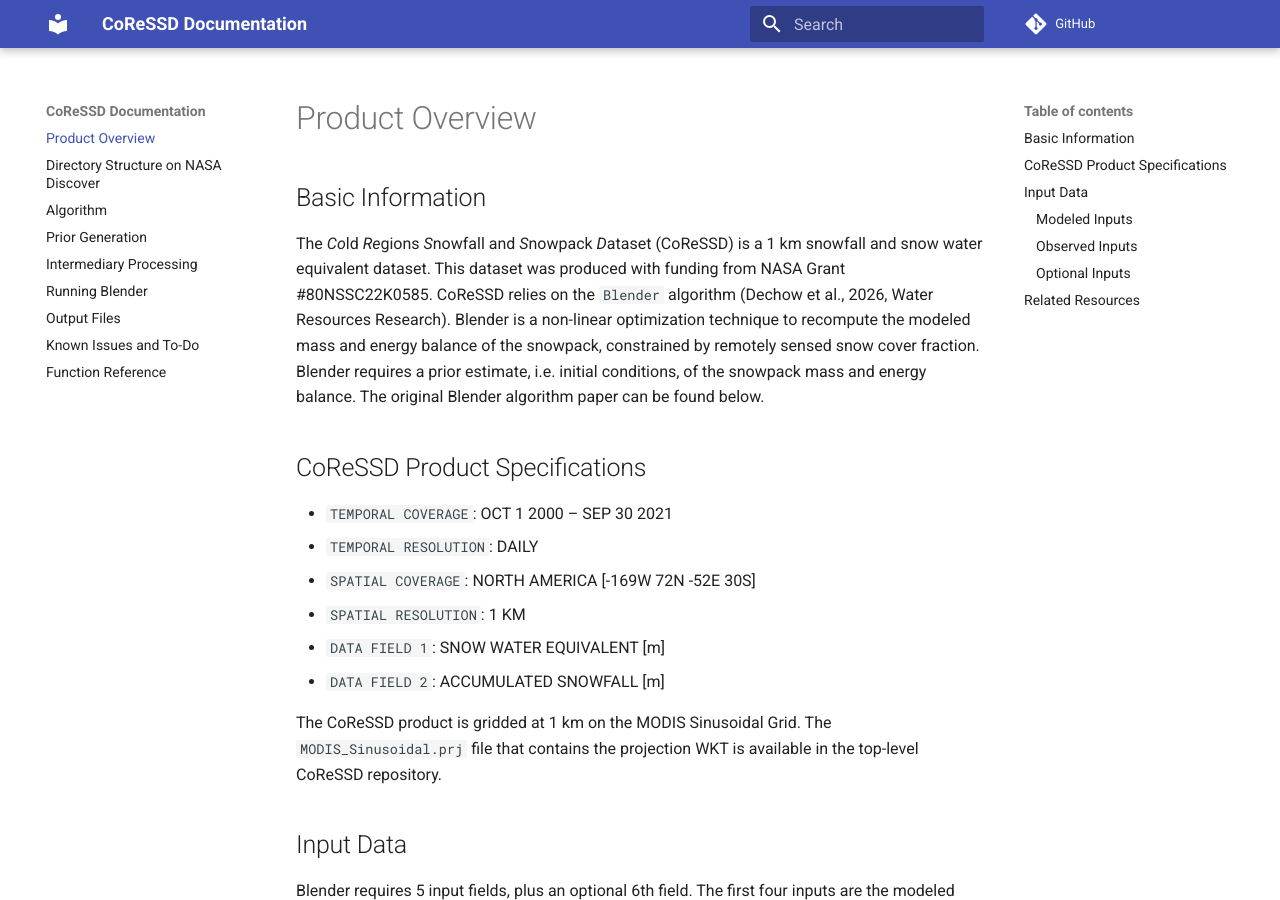
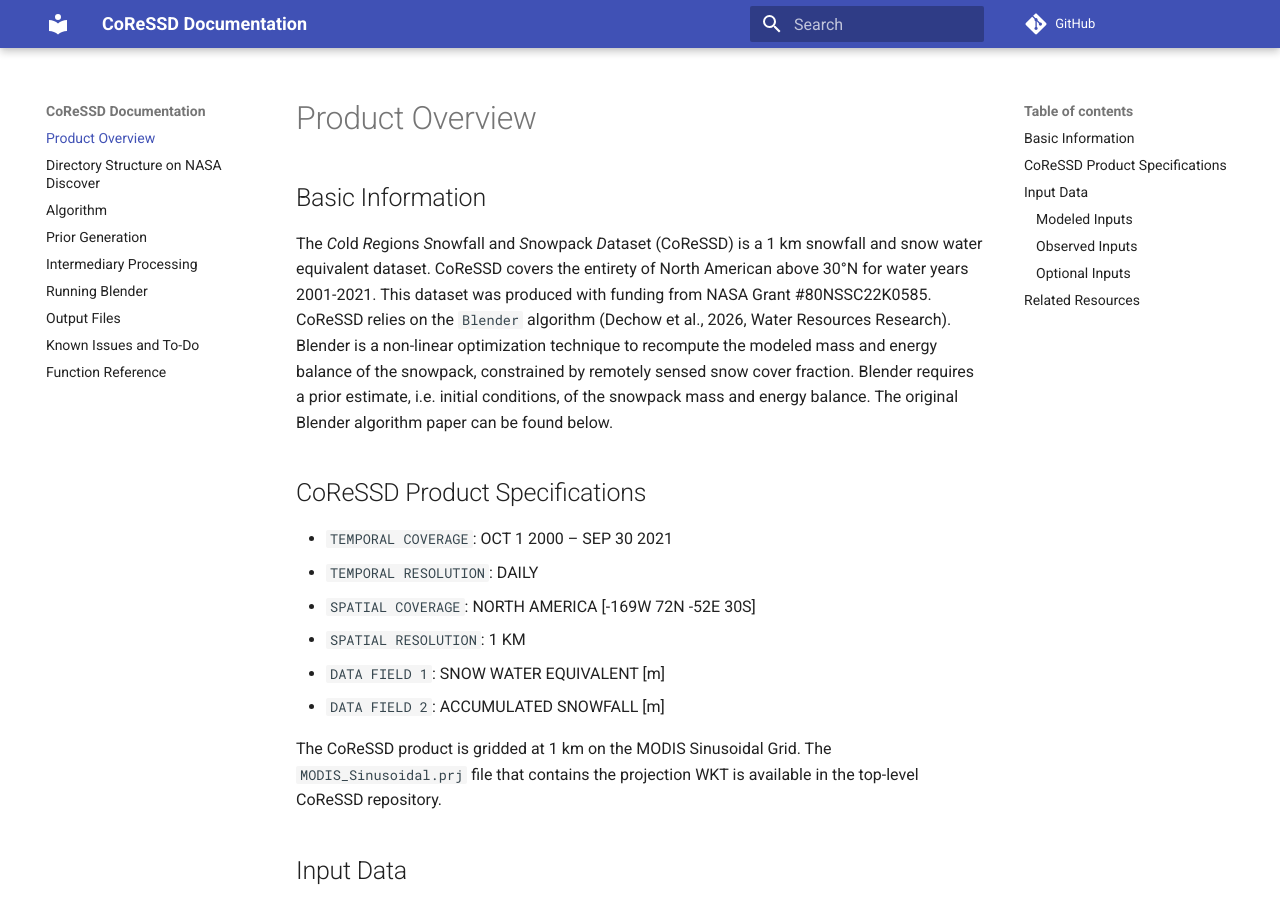
Before and after one commit to dechowjack/coressd-docs, an MkDocs documentation site: the page built from docs/index.md, in a window 1280 px wide and 900 px high. Built offline with MkDocs 1.6.1 and Material for MkDocs 9.7.7, drawn with Linux system fonts in a browser that asks for light colours; comment, search, counter and statistics services are not loaded.

Commit message:
Update to index doc

```diff
--- a/docs/index.md
+++ b/docs/index.md
@@ -1,5 +1,5 @@
 ## Basic Information
-The *Co*ld *Re*gions *S*nowfall and *S*nowpack *D*ataset (CoReSSD) is a 1 km snowfall and snow water equivalent dataset. This dataset was produced with funding from NASA Grant #80NSSC22K0585. CoReSSD relies on the `Blender` algorithm (Dechow et al., 2026, Water Resources Research). Blender is a non-linear optimization technique to recompute the modeled mass and energy balance of the snowpack, constrained by remotely sensed snow cover fraction. Blender requires a prior estimate, i.e. initial conditions, of the snowpack mass and energy balance. The original Blender algorithm paper can be found below.
+The *Co*ld *Re*gions *S*nowfall and *S*nowpack *D*ataset (CoReSSD) is a 1 km snowfall and snow water equivalent dataset. CoReSSD covers the entirety of North American above 30°N for water years 2001-2021. This dataset was produced with funding from NASA Grant #80NSSC22K0585. CoReSSD relies on the `Blender` algorithm (Dechow et al., 2026, Water Resources Research). Blender is a non-linear optimization technique to recompute the modeled mass and energy balance of the snowpack, constrained by remotely sensed snow cover fraction. Blender requires a prior estimate, i.e. initial conditions, of the snowpack mass and energy balance. The original Blender algorithm paper can be found below.
 
 <!-- TODO: confirm full product name expansion and tagline with PI -->
 
```
Also changed, not shown: 1 other file.
